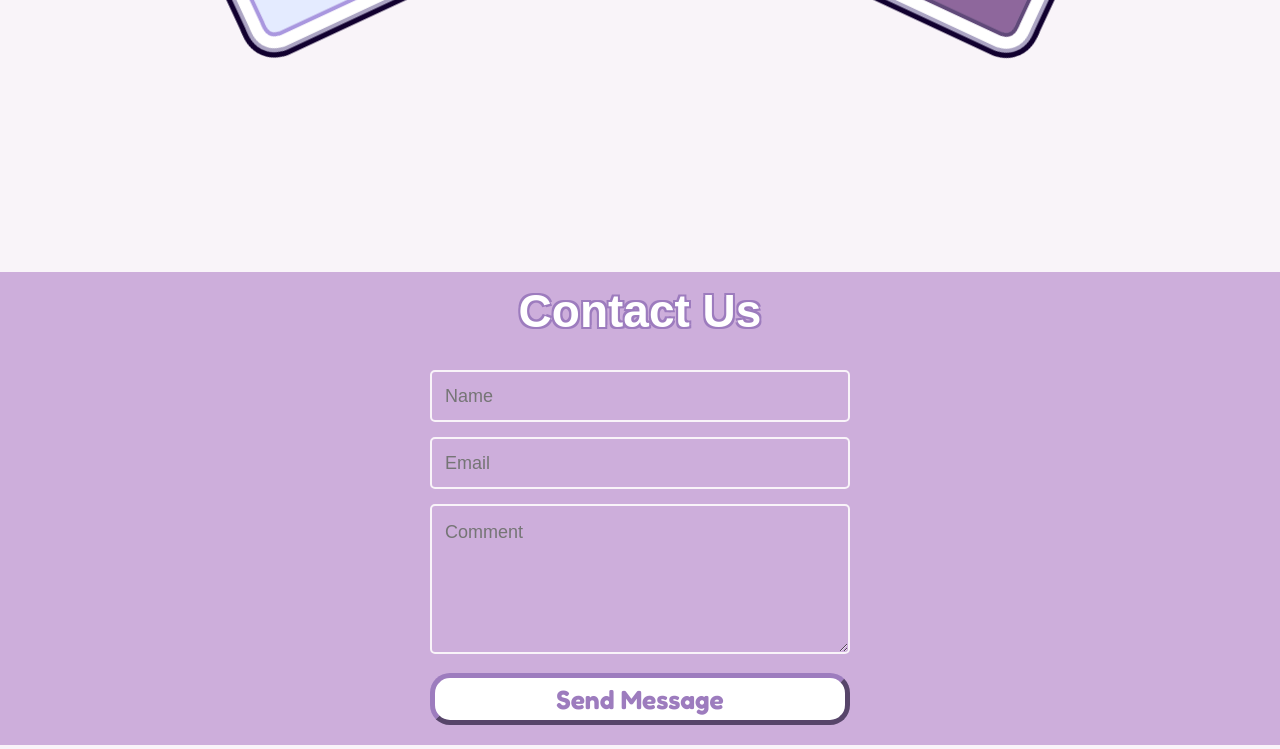
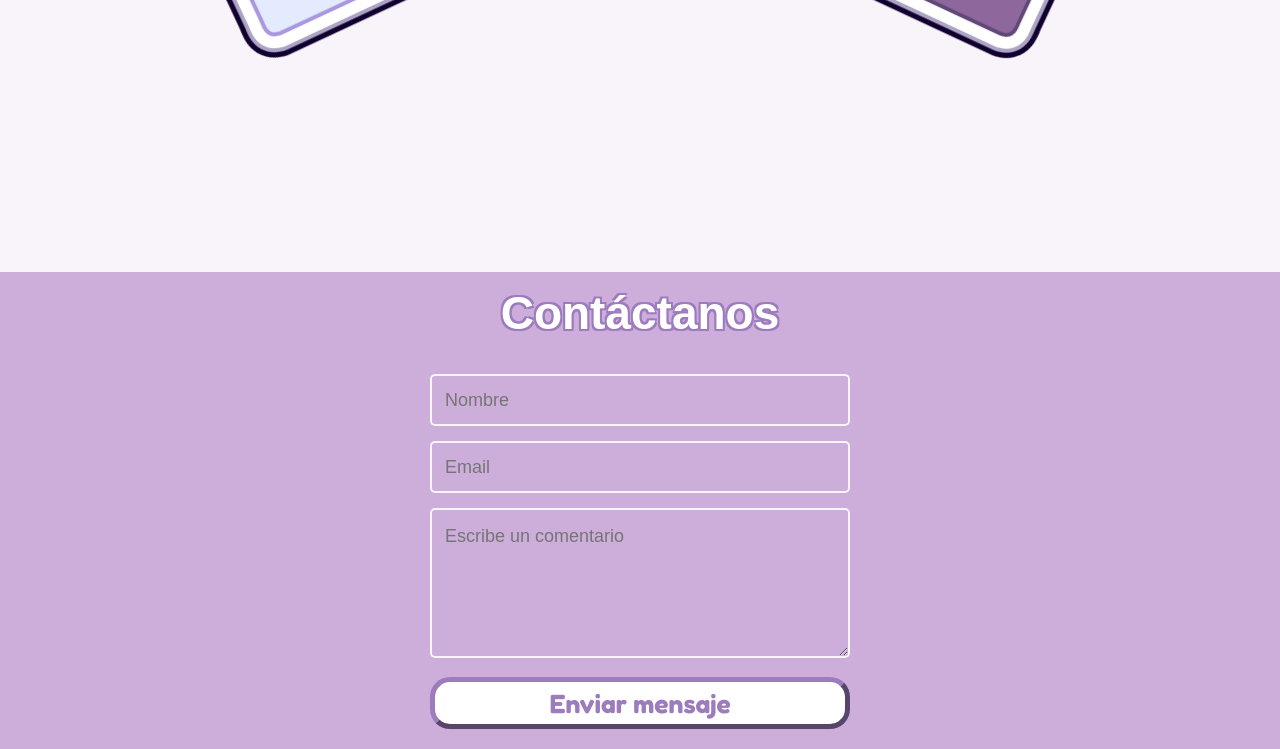
Before and after one commit to Raime6/EmotioWeb, a plain HTML site: page equipo.html in a window 1280 px wide. Shown: the part 549-1298 px from the top of the page. Drawn offline with Linux system fonts and the light colour scheme.

Commit message:
Traducción Formulario

```diff
--- a/equipo.html
+++ b/equipo.html
@@ -87,13 +87,13 @@
         <footer>
             <section class="contact-container">
                 <div>
-                    <h1>Contact Us</h1>
+                    <h1>Contáctanos</h1>
                 </div>
                 <form class="contact-form">
-                    <input name="name" type="text" class="feedback-input" placeholder="Name" />
+                    <input name="name" type="text" class="feedback-input" placeholder="Nombre" />
                     <input name="email" type="text" class="feedback-input" placeholder="Email" />
-                    <textarea name="text" class="feedback-input" placeholder="Comment"></textarea>
-                    <input type="submit" value="Send Message" />
+                    <textarea name="text" class="feedback-input" placeholder="Escribe un comentario"></textarea>
+                    <input type="submit" value="Enviar mensaje" />
                 </form>
             </section>
         </footer>
```
